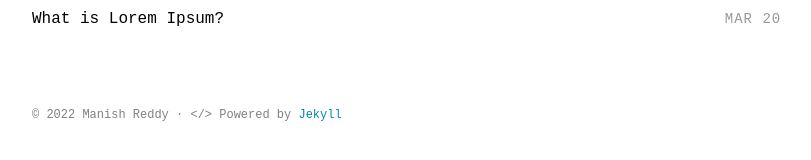
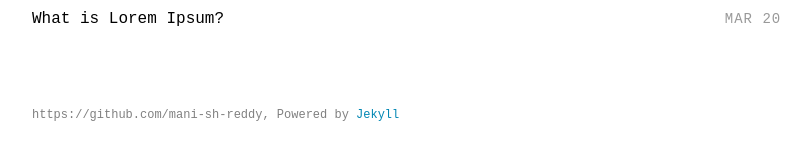
Before and after one commit to mani-sh-reddy/mani-sh-reddy.github.io-deprecated-, a Jekyll site: the page built from index.html, in a window 1280 px wide. Shown: the part 497-657 px from the top of the page, without its empty margins (232-1043 px from the left). Built offline with Jekyll 4.4.1, drawn with Linux system fonts in a browser that asks for light colours; some web fonts are replaced.

Commit message:
changed footer

```diff
--- a/_includes/footer.html
+++ b/_includes/footer.html
@@ -1,5 +1,5 @@
 <footer class="site-footer">
   <div class="container">
-    <small class="block">&copy; {{ site.time | date: '%Y' }} {{ site.author.name }} &middot; &lt;/&gt; Powered by <a href="https://jekyllrb.com/">Jekyll</a></small>
+    <small class="block">https://github.com/mani-sh-reddy, Powered by <a href="https://jekyllrb.com/">Jekyll</a></small>
   </div>
 </footer>
```
